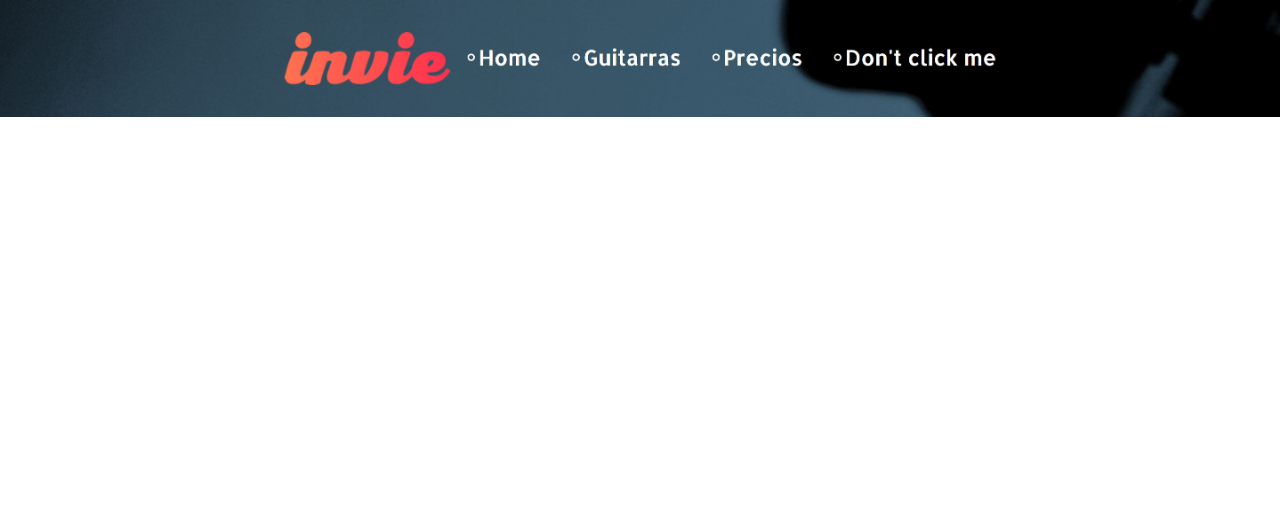
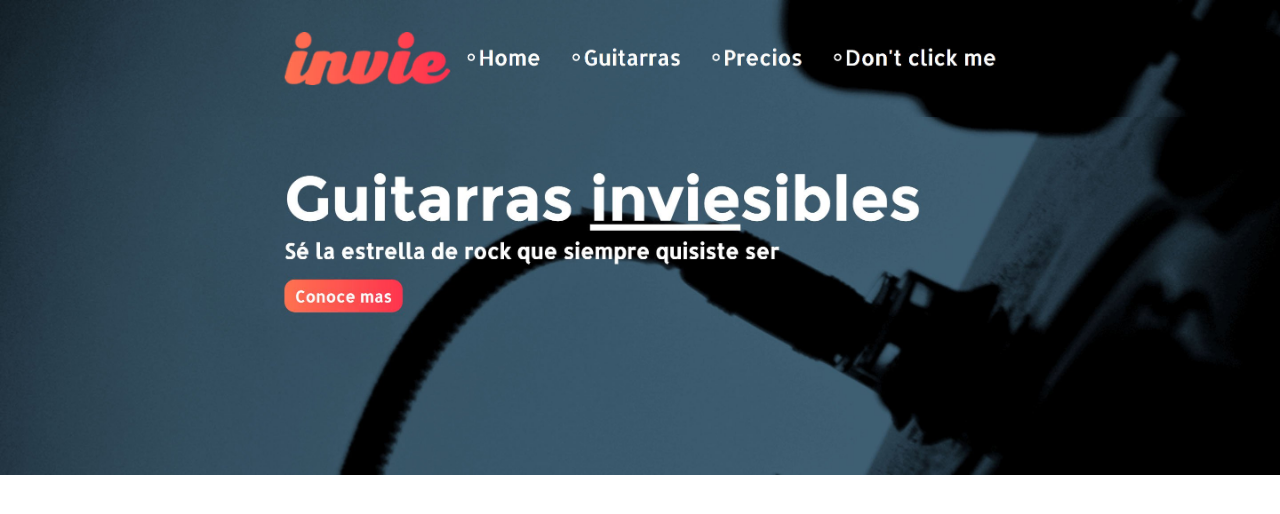
Before and after one commit to AitorErro/invie-github, a plain HTML site: page index.html in a window 1280 px wide. Drawn offline with Linux system fonts and the light colour scheme.

Commit message:
Añadir el hero

```diff
--- a/index.html
+++ b/index.html
@@ -7,6 +7,7 @@
         <header>
             <div class="main">
                 <img src="resources/img/header.jpg" alt="Header" >
+                <img src="resources/img/hero.jpg" alt="Hero" >
             </div>
         </header>
     </body>
```
Also changed, not shown: resources/img/hero.jpg (added).
